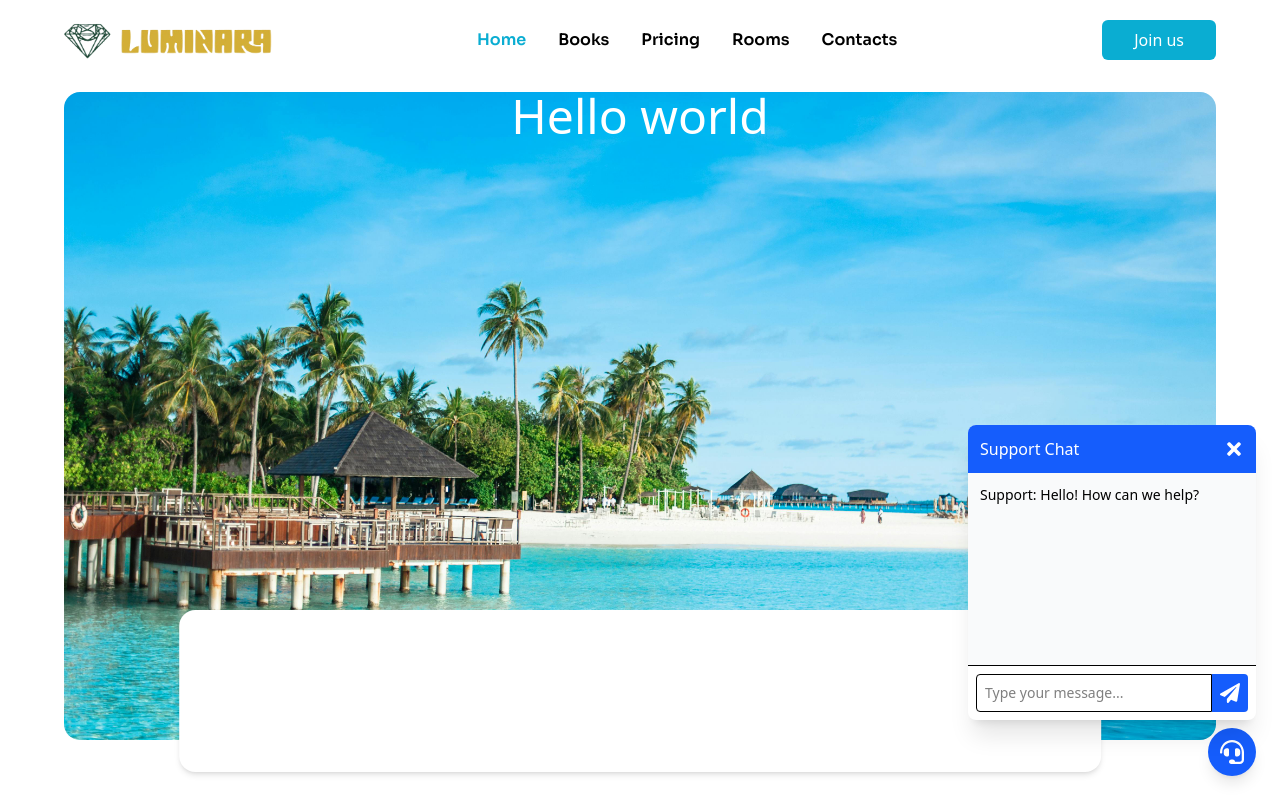
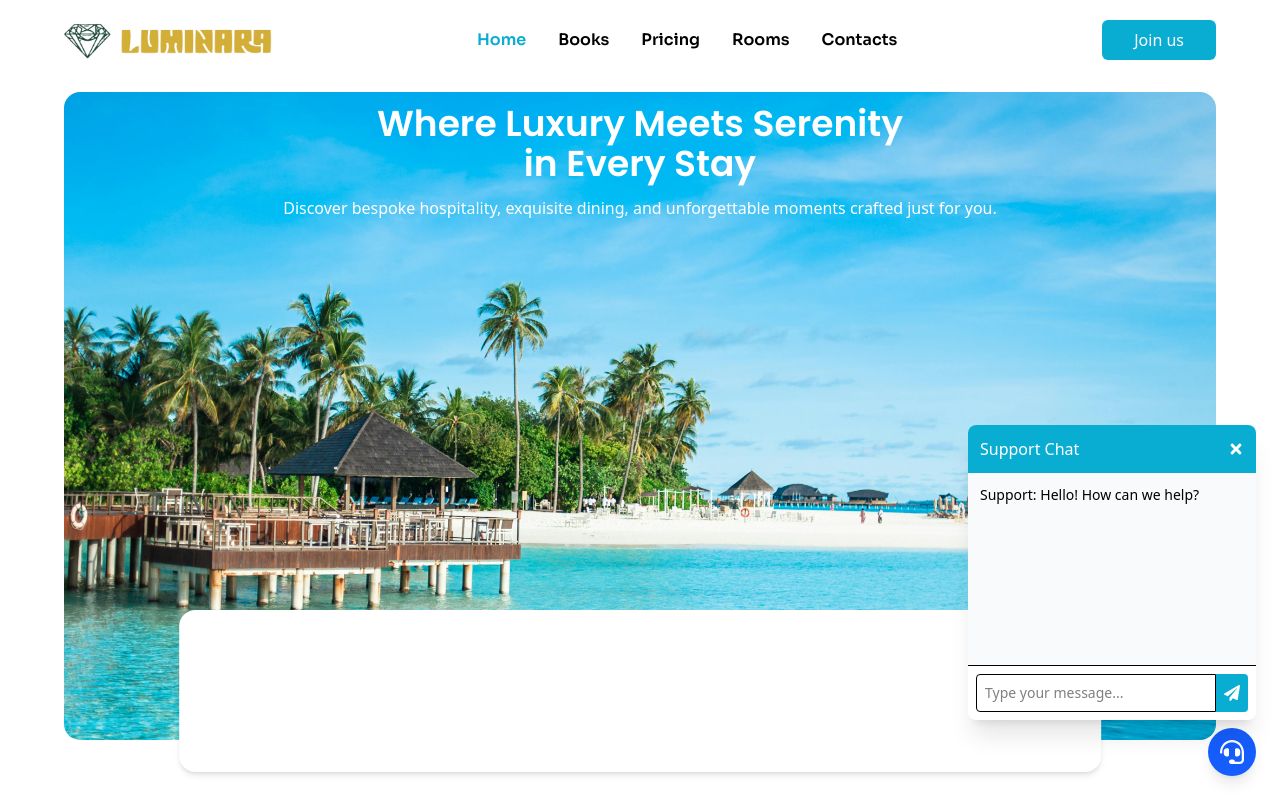
Before and after one commit to dani-dina/Hotel-Management-System-, a React (Vite) app in the folder frontend/: page / in a window 1280 px wide. Both pictures are taken after a click on the button 1232 px from the left and 752 px from the top of the page. Shown: the top 800 px of the page. Built offline with nearby package versions, Linux system fonts and the light colour scheme.

Commit message:
support chat

```diff
--- a/frontend/src/components/Hero.jsx
+++ b/frontend/src/components/Hero.jsx
@@ -6,8 +6,13 @@ const Hero = () => {
       <div className='relative w-[90%] h-[90%] bg-green-300 rounded-2xl bg-center bg-cover'
            style={{backgroundImage : `url(${banner})`}}
       >
-      <div>
-        <p className='text-5xl text-white text-center'>Hello world</p>
+      <div className='h-full'>
+        <h1 className='text-white text-4xl font-bold font-poppins text-center my-3'>
+          Where Luxury Meets Serenity <br / >in Every Stay
+        </h1>
+        <p className='text-white text-center'>
+          Discover bespoke hospitality, exquisite dining, and unforgettable moments crafted just for you.
+        </p>
       </div>
         <div className='absolute bottom-[-5%] left-1/2 transform -translate-x-1/2 w-[80%] h-[25%] rounded-2xl shadow-md
             bg-white'>
--- a/frontend/src/components/Support.jsx
+++ b/frontend/src/components/Support.jsx
@@ -21,10 +21,10 @@ const SupportChat = ({ isOpen, onClose }) => {
 
   return (
     <div className="fixed bottom-20 right-6 z-50 w-72 bg-white rounded-lg shadow-xl overflow-hidden">
-      <div className="flex justify-between items-center p-3 bg-blue-600 text-white">
+      <div className="flex justify-between items-center p-3 bg-primary text-white">
         <h3 className="font-medium">Support Chat</h3>
         <button onClick={onClose}>
-          <FaTimes className="w-5 h-5" />
+          <FaTimes className="w-4 h-4" />
         </button>
       </div>
       <div className="h-48 p-3 overflow-y-auto bg-gray-50">
@@ -38,8 +38,8 @@ const SupportChat = ({ isOpen, onClose }) => {
           placeholder="Type your message..."
           className="flex-1 p-2 text-sm border rounded-l focus:outline-none"
         />
-        <button className="p-2 bg-blue-600 text-white rounded-r hover:bg-blue-700">
-          <FaPaperPlane className="w-5 h-5" />
+        <button className="p-2 bg-primary text-white rounded-r hover:bg-blue-700">
+          <FaPaperPlane className="w-4 h-4" />
         </button>
       </div>
     </div>
--- a/frontend/src/components/SupportChatbot.jsx
+++ b/frontend/src/components/SupportChatbot.jsx
@@ -12,7 +12,7 @@ const SupportChat = () => {
           onClick={() => setIsOpen(true)}
           className="p-3 bg-blue-600 text-white rounded-full shadow-lg hover:bg-blue-700 transition"
         >
-          <FaComment size={20} />
+          <FaComment size={18} />
         </button>
       ) : (
         <div className="w-72 bg-white rounded-lg shadow-xl overflow-hidden">
@@ -33,7 +33,7 @@ const SupportChat = () => {
               placeholder="Type your message..."
               className="flex-1 p-2 text-sm border rounded-l focus:outline-none"
             />
-            <button className="p-2 bg-blue-600 text-white rounded-r hover:bg-blue-700">
+            <button className="p-2 bg-primary text-white rounded-r hover:bg-blue-700">
               <FaPaperPlane />
             </button>
           </div>
```
